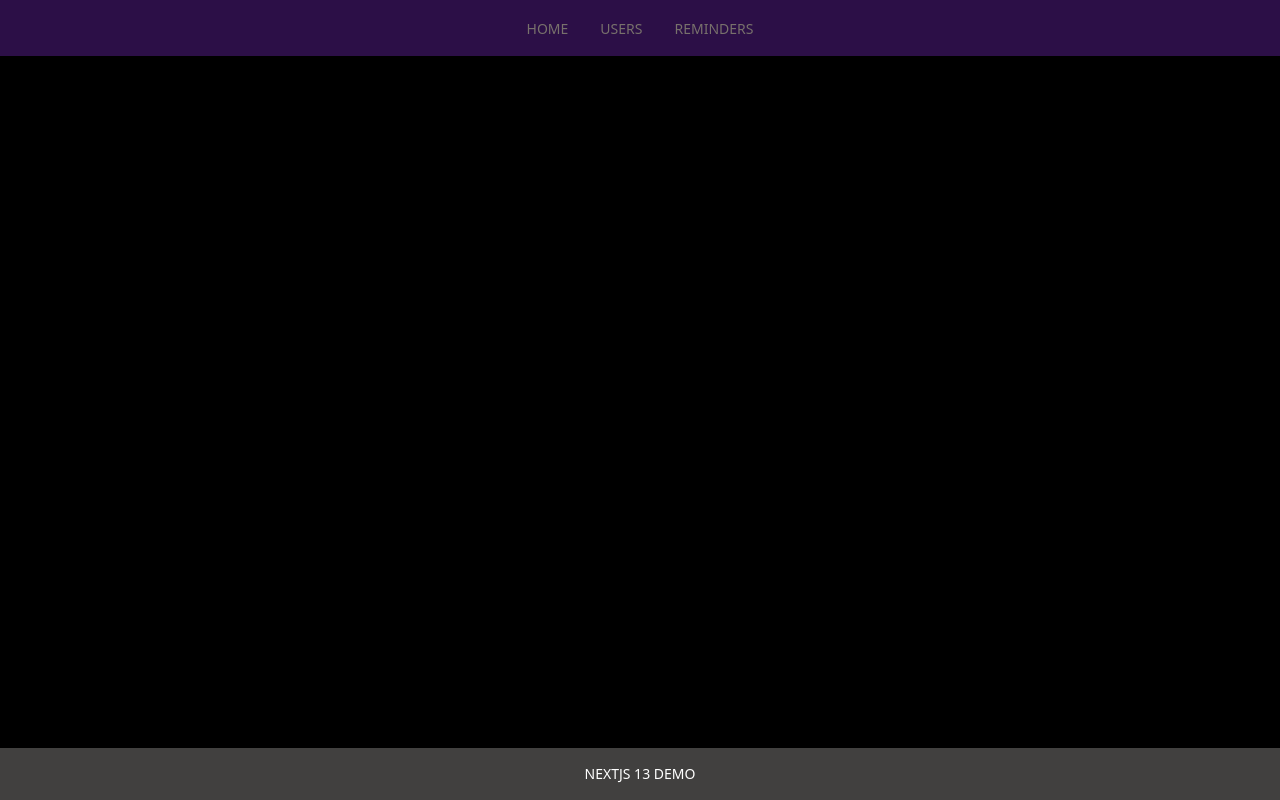
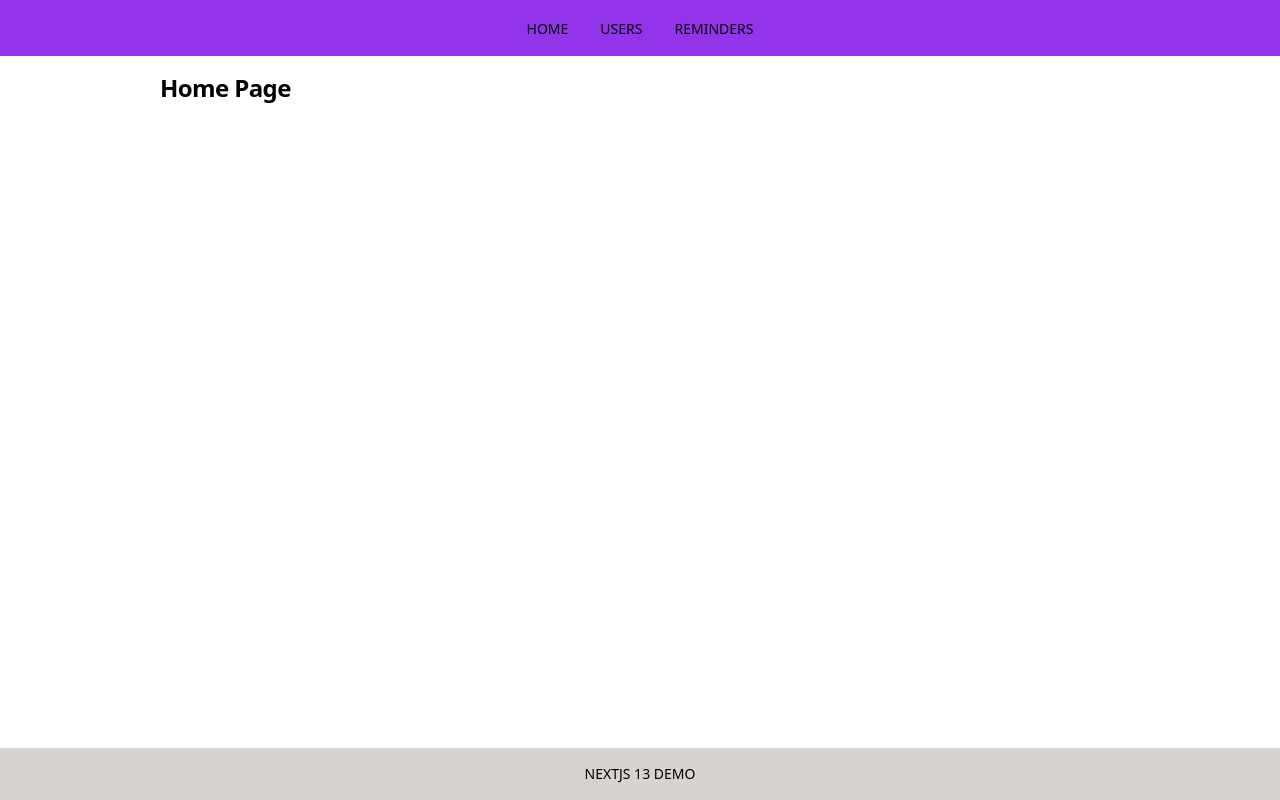
Before and after one commit to EtanHey/myPorfolio, a Next.js app: page / in a window 1280 px wide. Built offline with nearby package versions, Linux system fonts and the light colour scheme.

Commit message:
Adjust colors for Development

```diff
--- a/app/Footer.tsx
+++ b/app/Footer.tsx
@@ -2,7 +2,7 @@ import React from "react";
 
 function Footer() {
   return (
-    <footer className="bg-stone-300/30 py-4 text-center text-white">
+    <footer className="bg-stone-300 py-4 text-center text-black">
       <div className="center">
         <p className="text-sm uppercase">NextJS 13 Demo</p>
       </div>
--- a/app/Header.tsx
+++ b/app/Header.tsx
@@ -3,30 +3,21 @@ import React from "react";
 
 function Header() {
   return (
-    <header className="w-full h-fit py-4 bg-purple-600/30">
+    <header className="h-fit w-full bg-purple-600 py-4">
       <nav className="center">
         <ul className="flex justify-center gap-8">
           <li className="">
-            <Link
-              href="/"
-              className=" text-sm font-medium uppercase text-stone-500"
-            >
+            <Link href="/" className=" text-sm font-medium uppercase">
               Home
             </Link>
           </li>
           <li>
-            <Link
-              href="/users"
-              className="text-sm font-medium uppercase text-stone-500"
-            >
+            <Link href="/users" className="text-sm font-medium uppercase">
               Users
             </Link>
           </li>
           <li>
-            <Link
-              href="/reminders"
-              className="text-sm font-medium uppercase text-stone-500"
-            >
+            <Link href="/reminders" className="text-sm font-medium uppercase">
               Reminders
             </Link>
           </li>
--- a/app/globals.css
+++ b/app/globals.css
@@ -26,7 +26,7 @@
     @apply flex h-full flex-col;
   }
   main {
-    @apply flex-1 bg-black/30;
+    @apply flex-1 bg-white;
   }
   .section {
     @apply py-24;
@@ -41,7 +41,7 @@
     rotate: 0deg;
   }
   50% {
-    scale: 1 1.5
+    scale: 1 1.5;
   }
   to {
     rotate: 360deg;
--- a/app/output.css
+++ b/app/output.css
@@ -438,7 +438,8 @@ body {
 
 main {
   flex: 1 1 0%;
-  background-color: rgb(0 0 0 / 0.3);
+  --tw-bg-opacity: 1;
+  background-color: rgb(255 255 255 / var(--tw-bg-opacity));
 }
 
 .section {
@@ -604,10 +605,6 @@ main {
   margin-bottom: 0.75rem;
 }
 
-.ml-2 {
-  margin-left: 0.5rem;
-}
-
 .inline-block {
   display: inline-block;
 }
@@ -722,16 +719,18 @@ main {
   border-color: rgb(168 162 158 / var(--tw-border-opacity));
 }
 
-.border-stone-400\/30 {
-  border-color: rgb(168 162 158 / 0.3);
-}
-
-.bg-blue-500\/30 {
-  background-color: rgb(59 130 246 / 0.3);
+.bg-black {
+  --tw-bg-opacity: 1;
+  background-color: rgb(0 0 0 / var(--tw-bg-opacity));
 }
 
 .bg-inherit {
   background-color: inherit;
+}
+
+.bg-purple-600 {
+  --tw-bg-opacity: 1;
+  background-color: rgb(147 51 234 / var(--tw-bg-opacity));
 }
 
 .bg-stone-300 {
@@ -743,14 +742,6 @@ main {
   background-color: rgb(214 211 209 / 0.3);
 }
 
-.bg-stone-800\/70 {
-  background-color: rgb(41 37 36 / 0.7);
-}
-
-.bg-white\/50 {
-  background-color: rgb(255 255 255 / 0.5);
-}
-
 .bg-stone-800\/30 {
   background-color: rgb(41 37 36 / 0.3);
 }
@@ -759,21 +750,24 @@ main {
   background-color: rgb(255 255 255 / 0.3);
 }
 
-.bg-black\/30 {
-  background-color: rgb(0 0 0 / 0.3);
+.bg-white {
+  --tw-bg-opacity: 1;
+  background-color: rgb(255 255 255 / var(--tw-bg-opacity));
 }
 
-.bg-black {
+.bg-stone-800 {
   --tw-bg-opacity: 1;
-  background-color: rgb(0 0 0 / var(--tw-bg-opacity));
+  background-color: rgb(41 37 36 / var(--tw-bg-opacity));
 }
 
-.bg-purple-400\/30 {
-  background-color: rgb(192 132 252 / 0.3);
+.bg-stone-600 {
+  --tw-bg-opacity: 1;
+  background-color: rgb(87 83 78 / var(--tw-bg-opacity));
 }
 
-.bg-purple-600\/30 {
-  background-color: rgb(147 51 234 / 0.3);
+.bg-stone-400 {
+  --tw-bg-opacity: 1;
+  background-color: rgb(168 162 158 / var(--tw-bg-opacity));
 }
 
 .bg-gradient-to-r {
@@ -866,6 +860,11 @@ main {
   color: rgb(255 255 255 / var(--tw-text-opacity));
 }
 
+.text-black {
+  --tw-text-opacity: 1;
+  color: rgb(0 0 0 / var(--tw-text-opacity));
+}
+
 .opacity-0 {
   opacity: 0;
 }
@@ -902,7 +901,7 @@ main {
   }
 
   50% {
-    scale: 1 1.5
+    scale: 1 1.5;
   }
 
   to {
--- a/components/sidebar/SidebarContainer.tsx
+++ b/components/sidebar/SidebarContainer.tsx
@@ -8,8 +8,8 @@ function SidebarContainer({
   title: string;
 }) {
   return (
-    <section className="z-10 scrollbar-none h-0 min-h-full w-full overflow-y-auto bg-stone-800/30">
-      <h2 className="sticky  top-0 bg-inherit  p-4 text-xl font-medium text-white">
+    <section className="scrollbar-none z-10 h-0 min-h-full w-full overflow-y-auto text-black bg-stone-400">
+      <h2 className="sticky  top-0 bg-inherit p-4 text-xl font-medium ">
         {title}
       </h2>
       <div className="bg-white/30 py-4 pl-4">{children}</div>
--- a/components/sidebar/SidebarListContainer.tsx
+++ b/components/sidebar/SidebarListContainer.tsx
@@ -1,7 +1,7 @@
 import React from "react";
 
 function SidebarListContainer({ children }: { children: React.ReactNode }) {
-  return <ul className="flex flex-col gap-2 text-sm text-white">{children}</ul>;
+  return <ul className="flex flex-col gap-2 text-sm">{children}</ul>;
 }
 
 export default SidebarListContainer;
```
